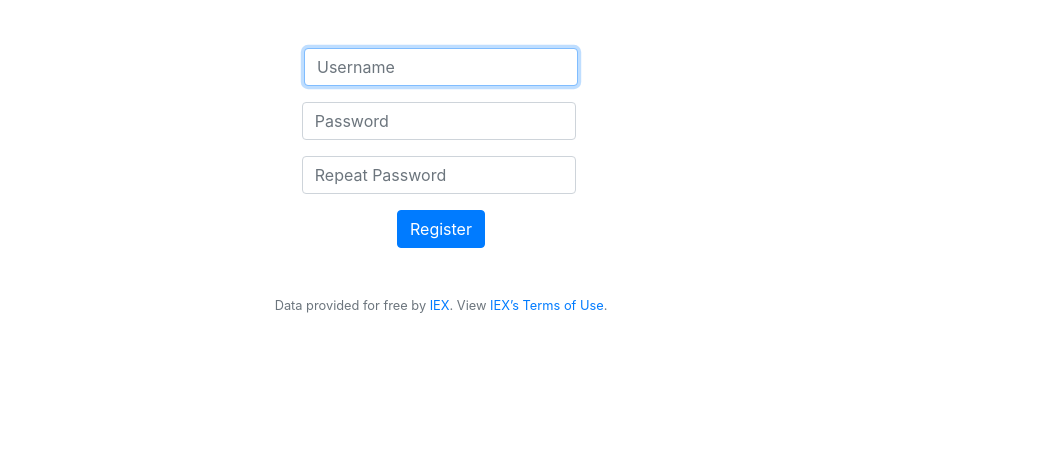
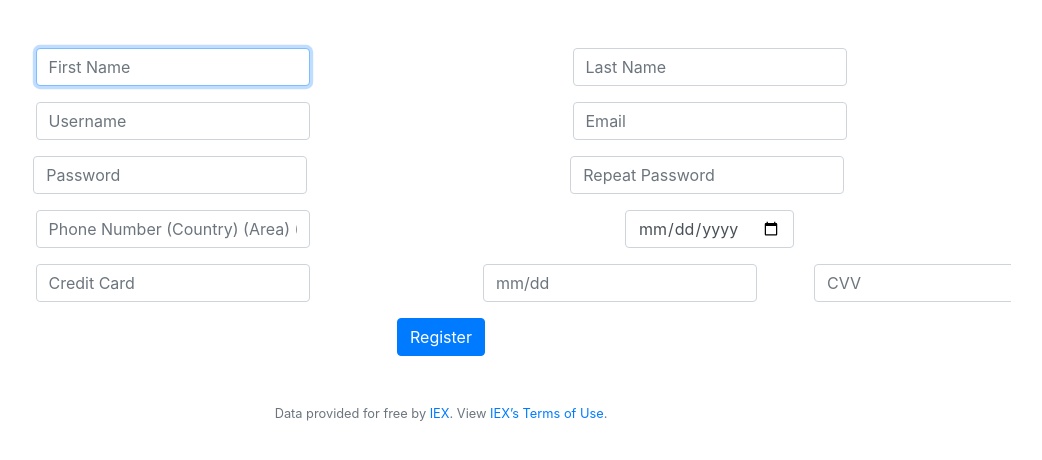
Before and after one commit to jomarnavarro/finance, a Flask app: page /register in a window 1280 px wide. Shown: the part 76-536 px from the top of the page, without its empty margins (199-1241 px from the left). Run offline with Flask 2, Linux system fonts and the light colour scheme; some libraries are stand-ins or nearby versions.

Commit message:
Adds fields to registration page

```diff
--- a/application.py
+++ b/application.py
@@ -7,7 +7,7 @@ from tempfile import mkdtemp
 from werkzeug.exceptions import default_exceptions, HTTPException, InternalServerError
 from werkzeug.security import check_password_hash, generate_password_hash
 
-from helpers import apology, login_required, lookup, usd, is_int, meets_complexity
+from helpers import apology, login_required, lookup, usd, is_int, meets_complexity, parse_data
 
 # Configure application
 app = Flask(__name__)
@@ -209,27 +209,33 @@ def register():
     if request.method == "GET":
         return render_template("register.html")
     else:
-        username = request.form.get('username')
-        password = request.form.get('password')
-        repeat_password = request.form.get('repeat_password')
-        if not username:
+        data = parse_data(request)
+
+        # TODO validate cc and age
+        # TODO validate extra data
+        if not data['username']:
             return apology('You did not enter a username.', 403)
-        if not password or not repeat_password:
+        if not data['password'] or not data['repeat_password']:
             return apology('You did not enter a password.', 403)
-        if password != repeat_password:
+        if data['password'] != data['repeat_password']:
             return apology('Passwords do not match.', 403)
         # if not meets_complexity(password):
         #     return apology('Password must: \n\t-be 8+ characters long.\n\t-contain uppercase and lowercase letters\n\t-a number and a symbol\n\n', 403)
 
         rows = db.execute("SELECT * FROM users WHERE username=:username",
-            username=username)
+            username=data['username'])
 
         if len(rows) != 0:
-            return apology(f"{username} is already taken", 403)
+            return apology(f"{data['username']} is already taken", 403)
 
+        # TODO consider the scenario when 10 000 cash promotion is done
         db.execute("INSERT INTO users (username, hash) VALUES (?, ?)",
-            username, generate_password_hash(password))
+            data['username'], generate_password_hash(data['password']))
+        # TODO add insertion to user_data table.  create user_data table as well
 
+        # TODO send email to user with link to validate his account
+
+        flash(f"{data['username']} was succesfully registered.")
         return redirect("/login")
 
 
--- a/templates/register.html
+++ b/templates/register.html
@@ -6,17 +6,51 @@
 
 {% block main %}
     <form action="/register" method="post">
-        <div class="form-group">
-            <input autocomplete="off" autofocus class="form-control" name="username" placeholder="Username" type="text">
+        <div class="row">
+            <div class="form-group col-md-6">
+                <input autocomplete="off" autofocus class="form-control" name="first_name" placeholder="First Name" type="text" minlength="3" maxlength="20" required>
+            </div>
+            <div class="form-group col-md-6">
+                <input autocomplete="off" autofocus class="form-control" name="last_name" placeholder="Last Name" type="text" minlength="2" maxlength="20" required>
+            </div>
         </div>
-        <div class="form-group">
-            <input class="form-control" name="password" placeholder="Password" type="password">
-            <label id="password" style="visible: none;"></label>
+        <div class="row">
+            <div class="form-group col-md-6">
+                <input autocomplete="off" autofocus class="form-control" name="username" placeholder="Username" type="text" minlength="5" maxlength="20" required>
+            </div>
+            <div class="form-group col-md-6">
+                <input autocomplete="off" autofocus class="form-control" name="email" placeholder="Email" type="email" required>
+            </div>
         </div>
-        <div class="form-group">
-            <input class="form-control" name="repeat_password" placeholder="Repeat Password" type="password">
-            <label id="repeat_password" style="visible: none;"></label>
+        <div class="row">
+            <div class="form-group col-md-6">
+                <input class="form-control" name="password" placeholder="Password" type="password" minlength="8" maxlength="20" required>
+                <label id="password" style="visible: none;"></label>
+            </div>
+            <div class="form-group col-md-6">
+                <input class="form-control" name="repeat_password" placeholder="Repeat Password" type="password" minlength="8" maxlength="20" required>
+                <label id="repeat_password" style="visible: none;"></label>
+            </div>
         </div>
-        <button class="btn btn-primary" type="submit">Register</button>
+        <div class="row">
+            <div class="form-group col-md-6">
+                <input autocomplete="off" autofocus class="form-control" name="phone" placeholder="Phone Number (Country) (Area) (Number)" type="text" minlength="10" maxlength="15" required>
+            </div>
+            <div class="form-group col-md-6">
+                <input autocomplete="off" autofocus class="form-control" name="birthdate" placeholder="Birthdate mm/dd/yyyy" type="date" required>
+            </div>
+        </div>
+        <div class="row">
+            <div class="form-group col-md-6">
+                <input autocomplete="off" autofocus class="form-control" name="cc" placeholder="Credit Card" type="text" minlength="16" maxlength="16" required>
+            </div>
+            <div class="form-group col-md-4">
+                <input autocomplete="off" autofocus class="form-control" name="expiration" placeholder="mm/dd" type="text" minlength="5" maxlength="5" required>
+            </div>
+            <div class="form-group col-md-2">
+                <input autocomplete="off" autofocus class="form-control" name="cvv" placeholder="CVV" type="text" minlength="3" maxlength="3" required>
+            </div>
+        </div>
+        <button class="btn btn-primary" id="register_btn" type="submit">Register</button>
     </form>
 {% endblock %}
```
Also changed, not shown: helpers.py (+15 -0 lines), finance.db, 1 other file.
